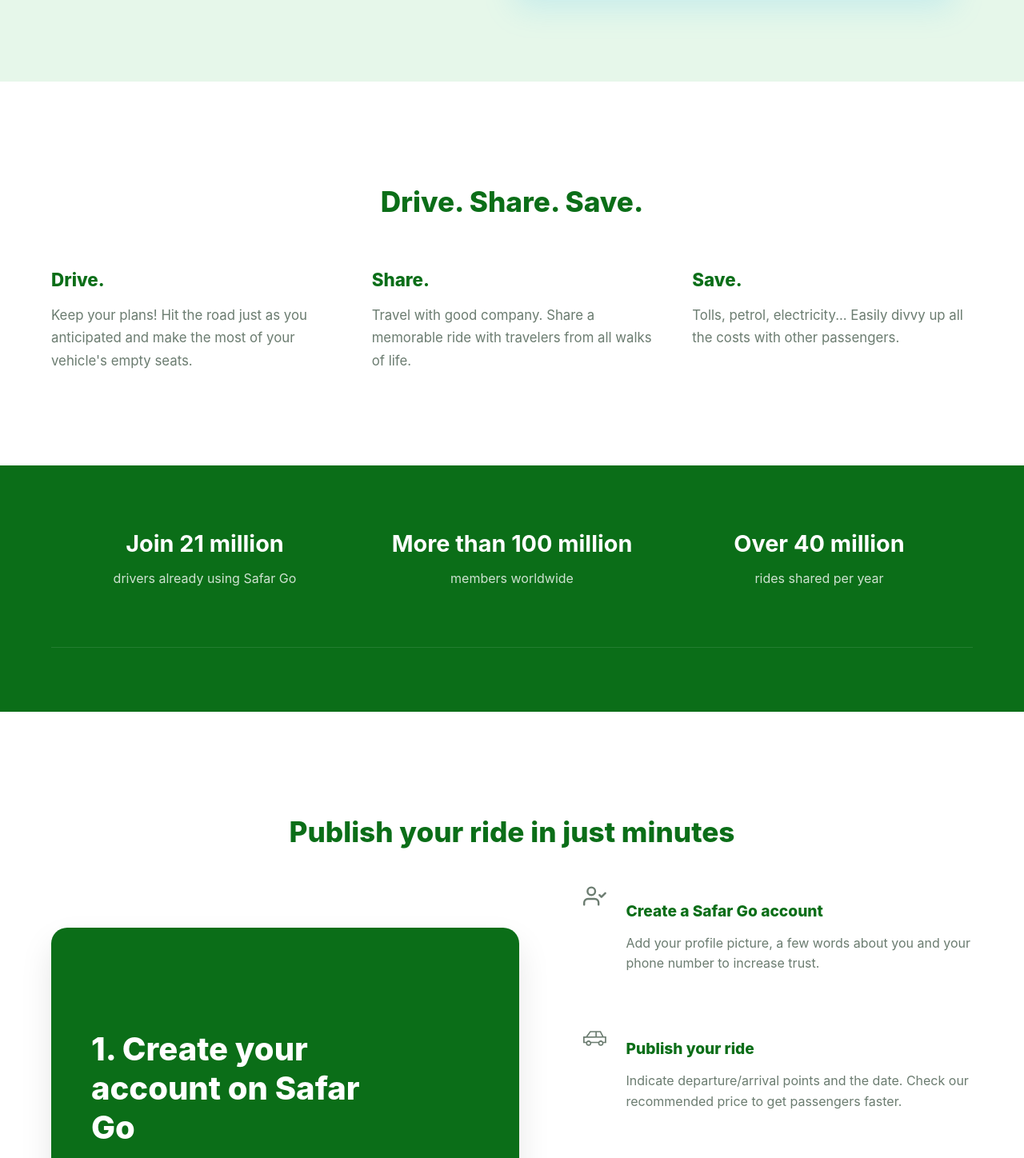
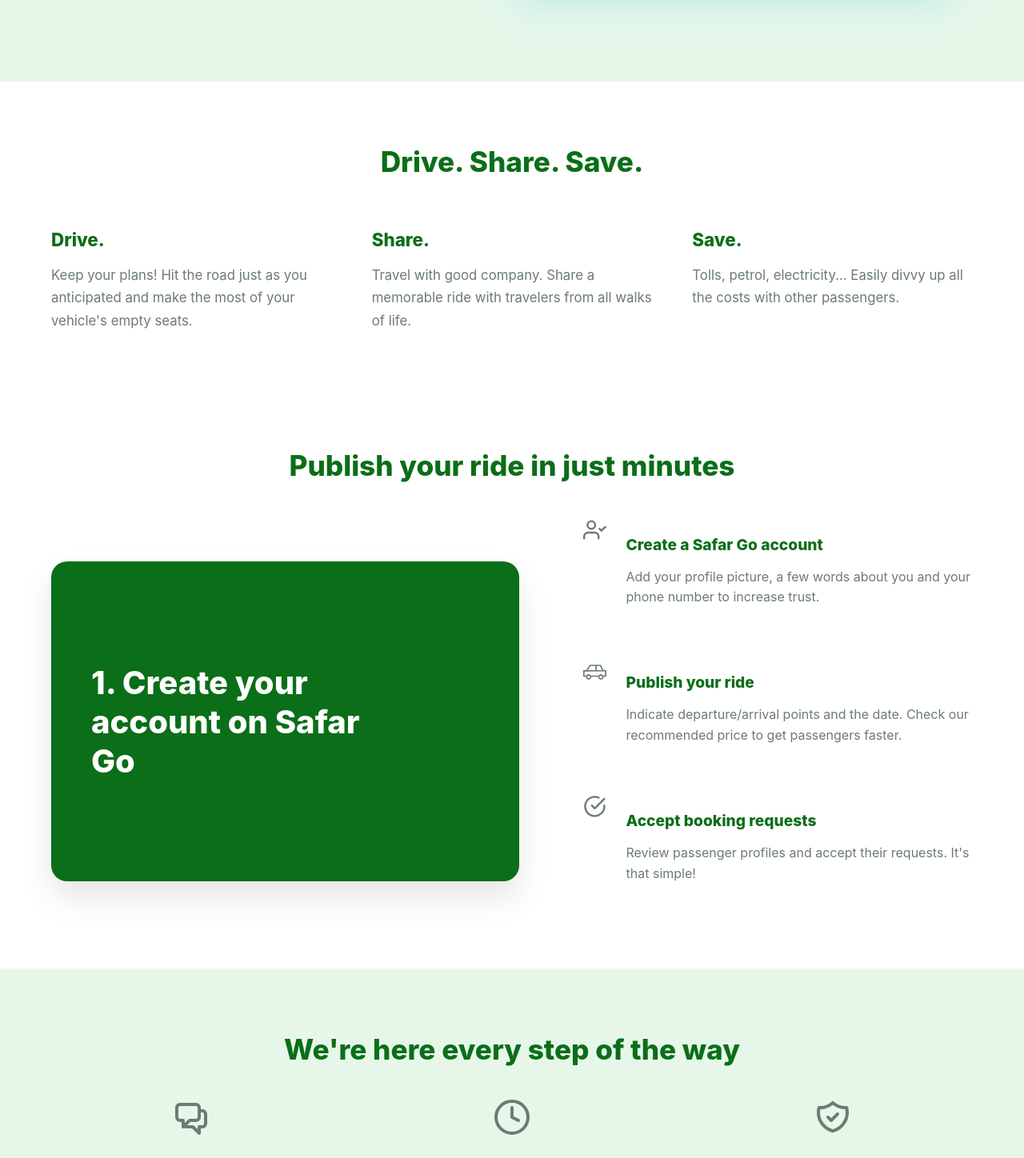
Before and after one commit to Prince188/car-pooling, a React (Create React App) app: page /offer-ride in a window 1280 px wide. Shown: the part 722-2170 px from the top of the page at 80% size. Built offline with nearby package versions, Linux system fonts and the light colour scheme; the HTML template or start-up script is replaced by a standard one.

Commit message:
Deleted 21 Million line

```diff
--- a/src/css/OfferRide.css
+++ b/src/css/OfferRide.css
@@ -161,7 +161,7 @@
 
 /* 2. Value Props */
 .value-props {
-    padding: 100px 5%;
+    padding: 50px 5%;
 }
 
 .props-grid {
@@ -260,7 +260,7 @@
 
 /* 4. How it Works */
 .how-it-works {
-    padding: 100px 5%;
+    padding: 50px 5%;
 }
 
 .how-it-works-grid {
--- a/src/page/OfferRide.jsx
+++ b/src/page/OfferRide.jsx
@@ -92,22 +92,22 @@
             </section>
 
             {/* 3. STATS & TESTIMONIAL */}
-            <section className="trust-section">
+            {/* <section className="trust-section">
                 <div className="stats-strip">
                     <div className="stat-box"><strong>Join 21 million</strong><p>drivers already using Safar Go</p></div>
                     <div className="stat-box"><strong>More than 100 million</strong><p>members worldwide</p></div>
                     <div className="stat-box"><strong>Over 40 million</strong><p>rides shared per year</p></div>
                 </div>
 
-                {/* <div className="testimonial-carousel">
+                <div className="testimonial-carousel">
                     <button className="carousel-nav"><HiChevronLeft /></button>
                     <div className="testimonial-card">
                         <p>"5 years of using Safar Go, dozens of journeys, as many meetings and exchanges, not a single disappointment. THANK YOU!"</p>
                         <span>Simon</span>
                     </div>
                     <button className="carousel-nav"><HiChevronRight /></button>
-                </div> */}
-            </section>
+                </div>
+            </section> */}
 
             {/* 4. PUBLISH IN MINUTES */}
             <section className="how-it-works">
```
